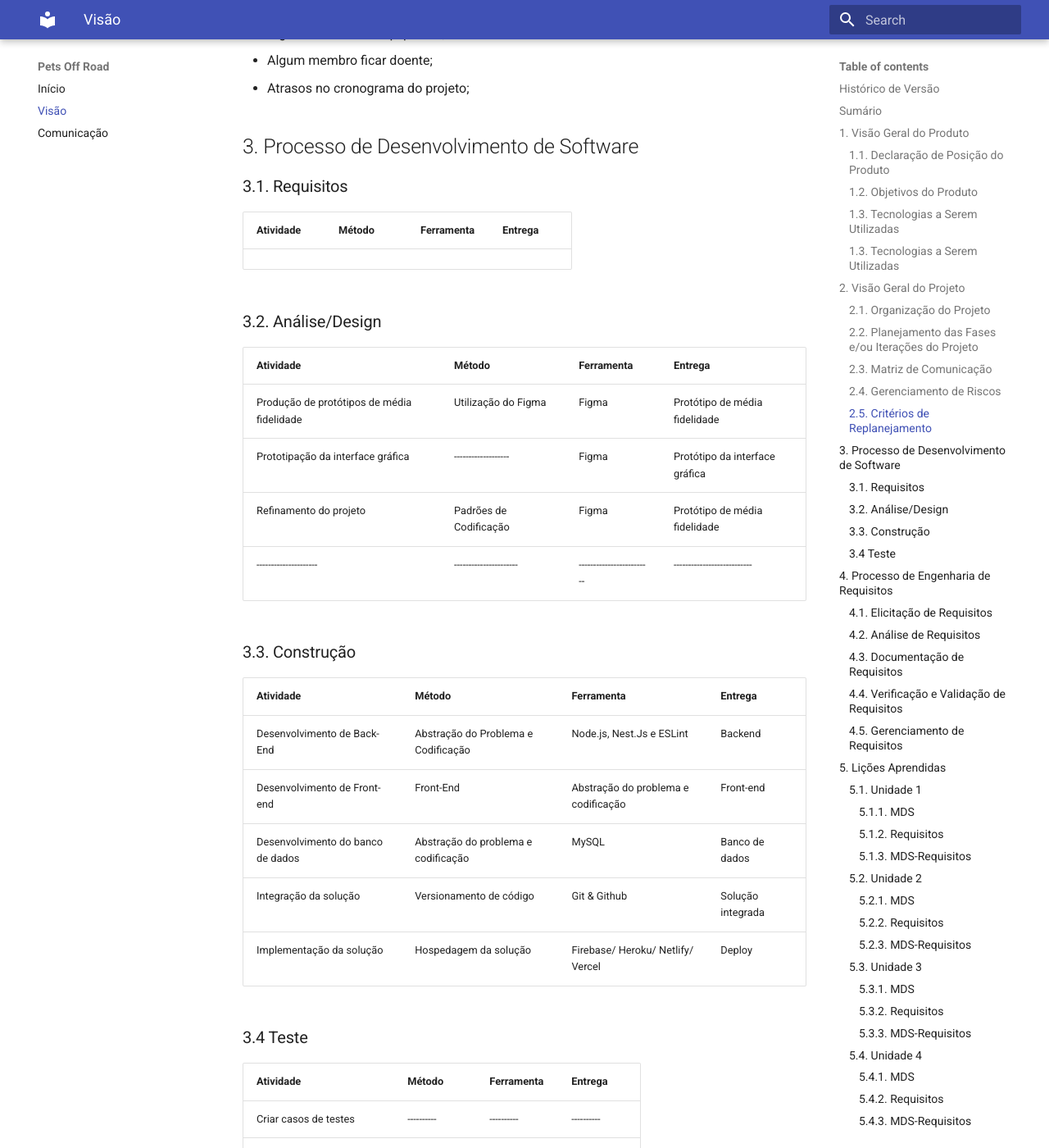
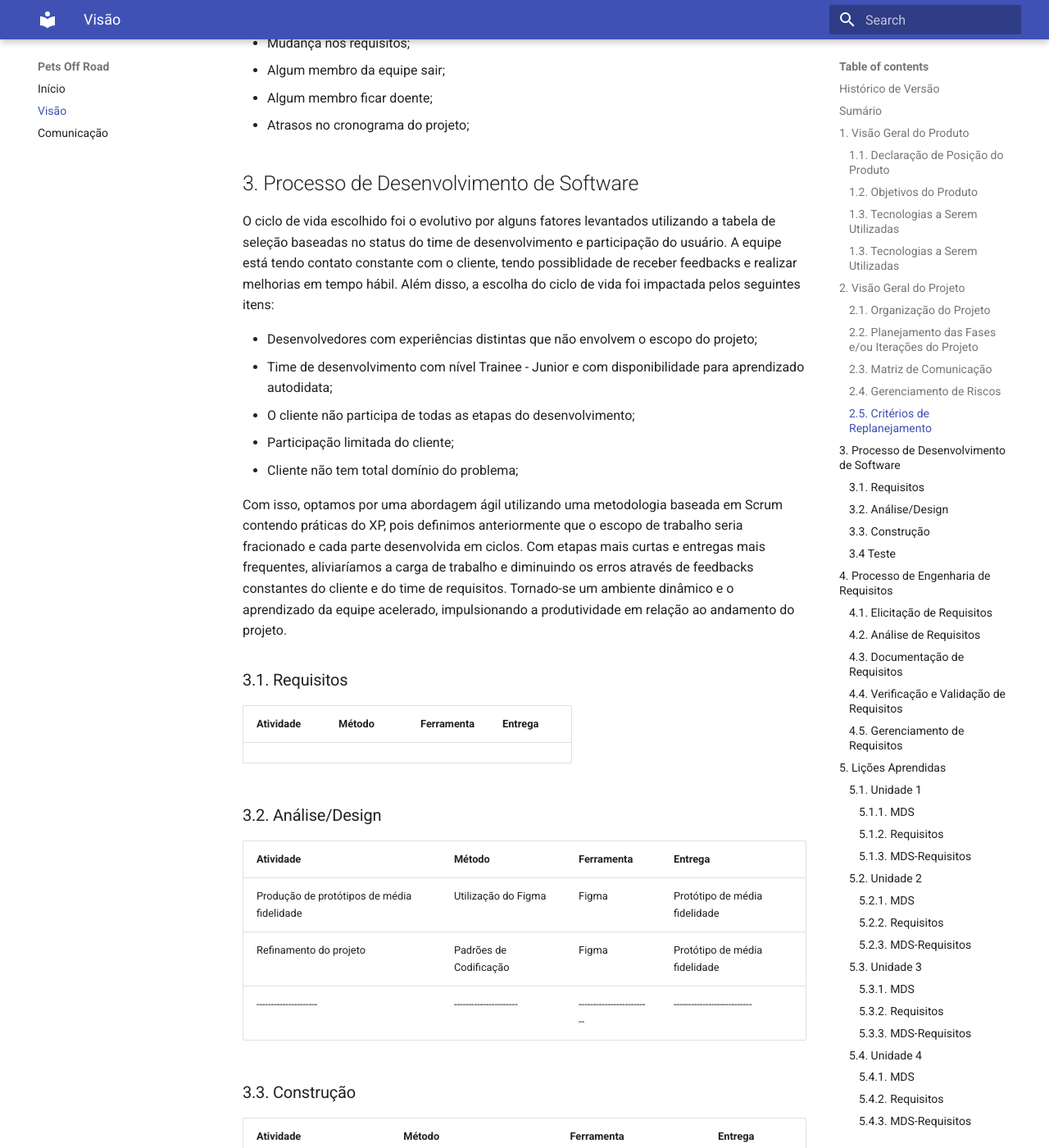
Before and after one commit to mdsreq-fga-unb/2022.1-pets-off-road, an MkDocs documentation site: the page built from docs/doc_visao.md, in a window 1280 px wide and 1400 px high, scrolled down 5253 px. Shown: the whole window at 82% size. Built offline with MkDocs 1.6.1 and Material for MkDocs 9.7.7, drawn with Linux system fonts in a browser that asks for light colours; some of the changed text lies outside the part shown.

Commit message:
update seção processo de desenvolvimento de software

```diff
--- a/docs/doc_visao.md
+++ b/docs/doc_visao.md
@@ -8,6 +8,8 @@
 | 28/06/2022 |  0.3   |        Visão geral do produto        |            Pedro Helias e Jefferson             |
 | 28/06/2022 |  0.4   | Processo de engenharia de requisitos | Gabriel Marcolino, Pedro Helias e Rhuan Marques |
 | 29/06/2022 |  0.5   | Tecnologias Utilizadas, Processo de desenvolvimento de software | Matheus, José, Renan, Shaíne |
+| 29/06/2022 |  0.6  | Processo de desenvolvimento de software | Matheus, José, Renan, Shaíne |
+
 
 
 
@@ -122,6 +124,16 @@ Com base nos riscos do projeto foram estabelecidos os seguintes critérios de re
 
 ## 3. Processo de Desenvolvimento de Software
 
+O ciclo de vida escolhido foi o evolutivo por alguns fatores levantados utilizando a tabela de seleção baseadas no status do time de desenvolvimento e participação do usuário. A equipe está tendo contato constante com o cliente, tendo possiblidade de receber feedbacks e realizar melhorias em tempo hábil. Além disso, a escolha do ciclo de vida foi impactada pelos seguintes itens:
+
+- Desenvolvedores com experiências distintas que não envolvem o escopo do projeto;
+- Time de desenvolvimento com nível Trainee - Junior e com disponibilidade para aprendizado autodidata;
+- O cliente não participa de todas as etapas do desenvolvimento;
+- Participação limitada do cliente;
+- Cliente não tem total domínio do problema;
+
+Com isso, optamos por uma abordagem ágil utilizando uma metodologia baseada em Scrum contendo práticas do XP, pois definimos anteriormente que o escopo de trabalho seria fracionado e cada parte desenvolvida em ciclos. Com etapas mais curtas e entregas mais frequentes, aliviaríamos a carga de trabalho e diminuindo os erros através de feedbacks constantes do cliente e do time de requisitos. Tornado-se um ambiente dinâmico e o aprendizado da equipe acelerado, impulsionando a produtividade em relação ao andamento do projeto.
+
 ### 3.1. Requisitos
 
 | Atividade | Método | Ferramenta | Entrega |
@@ -133,7 +145,6 @@ Com base nos riscos do projeto foram estabelecidos os seguintes critérios de re
 | Atividade | Método | Ferramenta | Entrega |
 | --------- | ------ | ---------- | ------- |
 |Produção de protótipos de média fidelidade | Utilização do Figma | Figma | Protótipo de média fidelidade |
-|Prototipação da interface gráfica | ------------------- | Figma | Protótipo da interface gráfica |
 |Refinamento do projeto | Padrões de Codificação | Figma | Protótipo de média fidelidade |
 |--------------------- | ---------------------- | ------------------------- | --------------------------- |
 
@@ -142,8 +153,7 @@ Com base nos riscos do projeto foram estabelecidos os seguintes critérios de re
 | Atividade | Método | Ferramenta | Entrega |
 | --------- | ------ | ---------- | ------- |
 | Desenvolvimento de Back-End | Abstração do Problema e Codificação | Node.js, Nest.Js e ESLint | Backend |
-| Desenvolvimento de Front-end| Front-End | Abstração do problema e codificação | Front-end |
-| Desenvolvimento do banco de dados | Abstração do problema e codificação  |   MySQL     |  Banco de dados   |
+| Desenvolvimento de Front-end| Abstração do problema e codificação| ReactJS, Styled-Components | Frontend |
 | Integração da solução | Versionamento de código   |    Git & Github     | Solução integrada  |
 | Implementação da solução | Hospedagem da solução | Firebase/ Heroku/ Netlify/ Vercel     |  Deploy      |
 
@@ -151,9 +161,9 @@ Com base nos riscos do projeto foram estabelecidos os seguintes critérios de re
 
 | Atividade | Método | Ferramenta | Entrega |
 | --------- | ------ | ---------- | ------- |
-|  Criar casos de testes | ---------- | ---------- | ---------- |
-|  Produção de scripts testes | ---------- |  ---------- |   ---------- |
-| Validar a Solução | ---------- |  ---------- | ---------- |
+|  Criar casos de testes | Discussão para definir as especificações dos casos de testes| Discord e VS code | Especificações dos casos de testes||
+|  Produção de scripts testes |Codificação| Jest |  Script de Testes |
+| Validar a Solução | Codificação | VS code | Componentes testados |
 
 ## 4. Processo de Engenharia de Requisitos
 
```
